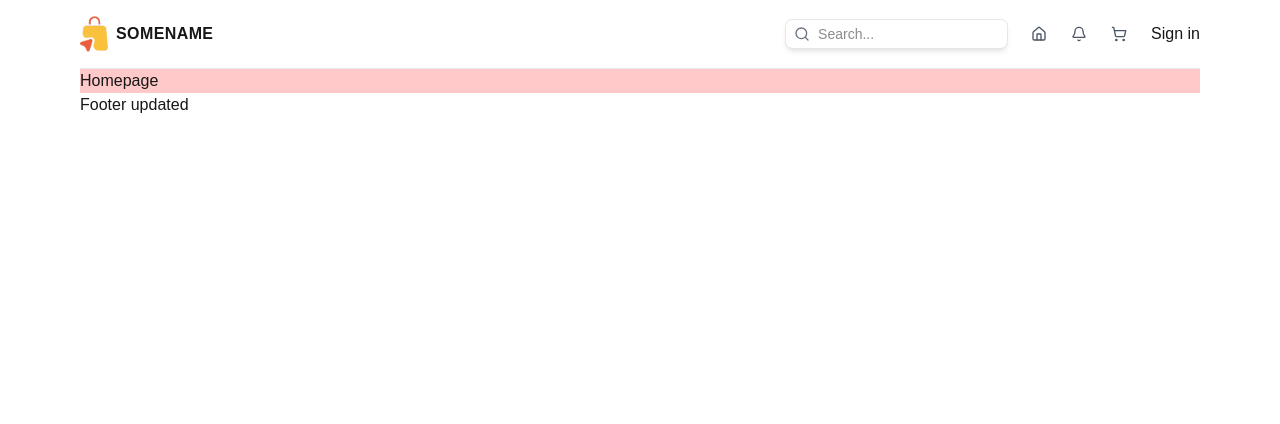
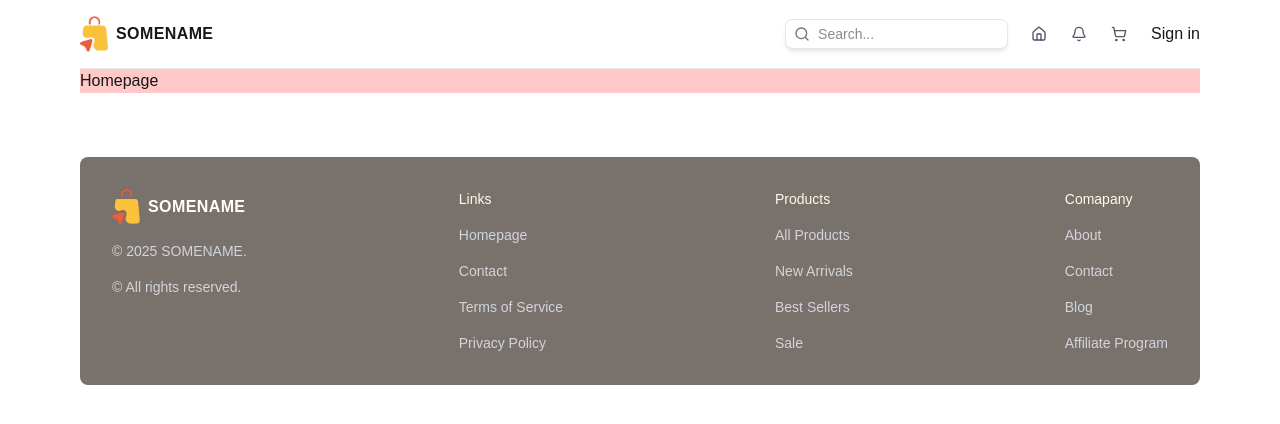
Before and after one commit to archinit/client-ecom, a Next.js app: page / in a window 1280 px wide. Shown: the top 424 px of the page. Built offline with nearby package versions, Linux system fonts and the light colour scheme.

Commit message:
updated Footer component

```diff
--- a/src/components/Footer.tsx
+++ b/src/components/Footer.tsx
@@ -1,5 +1,42 @@
+import Image from "next/image"
+import Link from "next/link"
+
 export const Footer = () => {
-    return <div>
-        Footer updated
+    return <div className="mt-16 flex flex-col items-center gap-8 md:flex-row md:items-start md:justify-between md:gap-0 bg-stone-500 rounded-lg p-8">
+        <div className="flex flex-col gap-4 items-center md:items-start">
+            <Link href="/" className="flex items-center">
+            <Image
+                src="/logo.png"
+                alt="Somename"
+                width={36}
+                height={36}
+            />
+            <p className="hidden md:block text-md font-semibold tracking-wide text-white">SOMENAME</p>
+            </Link>
+            <p className="text-sm text-gray-300">© 2025 SOMENAME.</p>
+            <p className="text-sm text-gray-300">© All rights reserved.</p>
+        </div>
+        <div className="flex flex-col gap-4 text-sm text-gray-300 items-center md:items-start">
+            <p className="text-sm text-amber-50">Links</p>
+            <Link href="/">Homepage</Link>
+            <Link href="/">Contact</Link>
+            <Link href="/">Terms of Service</Link>
+            <Link href="/">Privacy Policy</Link>
+        </div>
+        <div className="flex flex-col gap-4 text-sm text-gray-300 items-center md:items-start">
+            <p className="text-sm text-amber-50">Products</p>
+            <Link href="/">All Products</Link>
+            <Link href="/">New Arrivals</Link>
+            <Link href="/">Best Sellers</Link>
+            <Link href="/">Sale</Link>
+        </div>
+        <div className="flex flex-col gap-4 text-sm text-gray-300 items-center md:items-start">
+            <p className="text-sm text-amber-50">Comapany</p>
+            <Link href="/">About</Link>
+            <Link href="/">Contact</Link>
+            <Link href="/">Blog</Link>
+            <Link href="/">Affiliate Program</Link>
+        </div>
+
     </div>
 }
```
